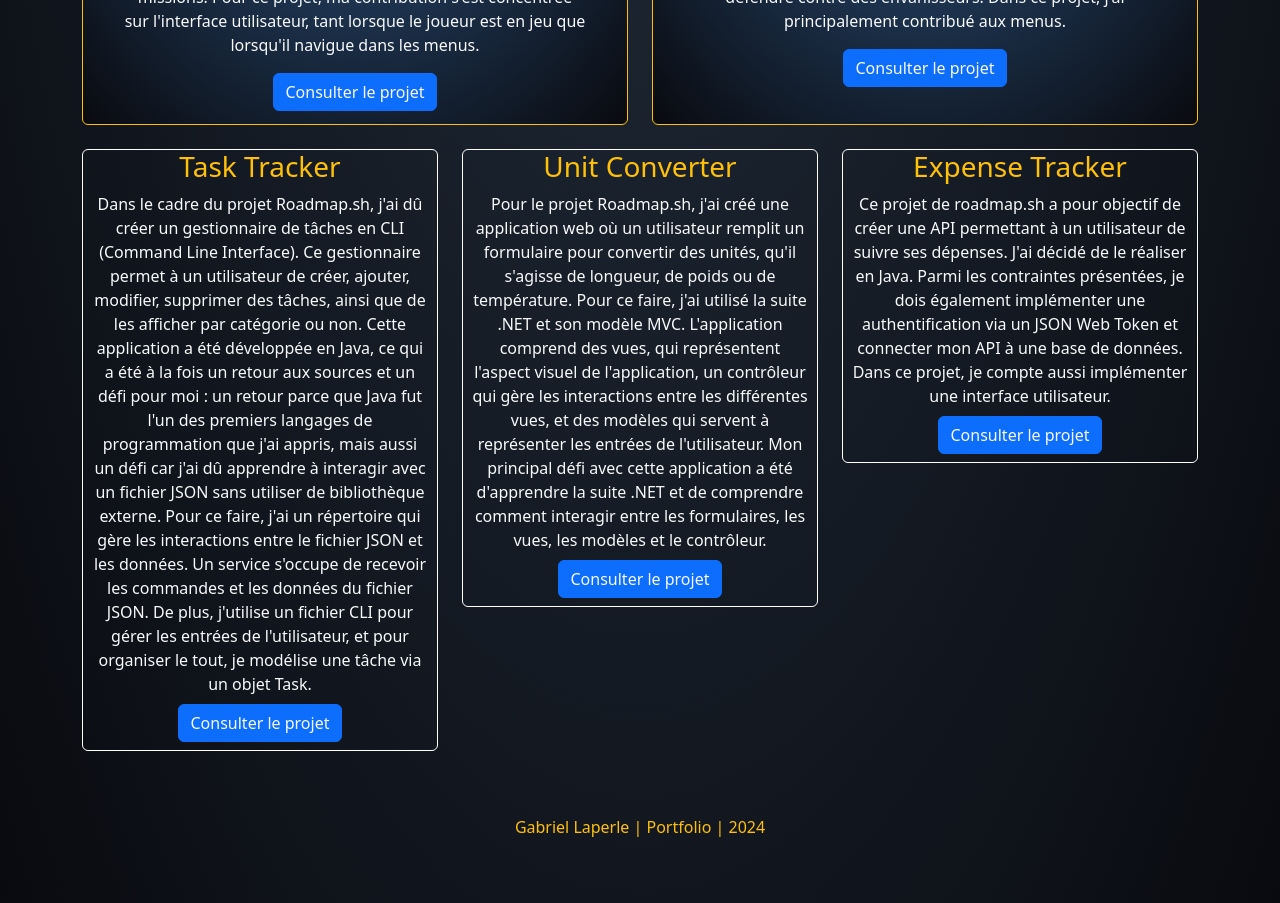
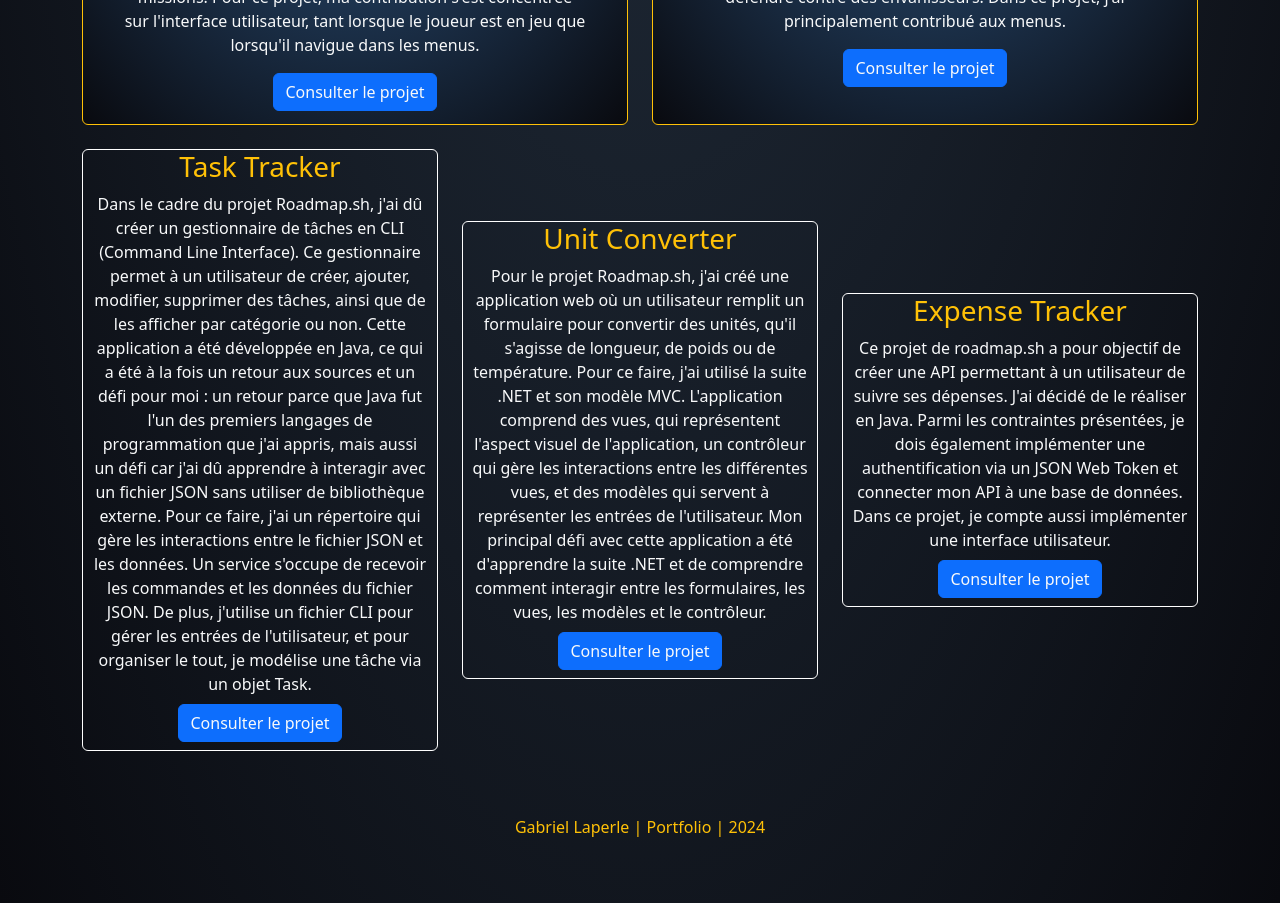
Before and after one commit to LagGap/LagGap.github.io, an Angular app: page / in a window 1280 px wide. Shown: the part 1140-2043 px from the top of the page. Built offline with nearby package versions, Linux system fonts and the light colour scheme.

Commit message:
playing in CSS

```diff
--- a/src/app/components/my-projects/my-projects.component.html
+++ b/src/app/components/my-projects/my-projects.component.html
@@ -3,7 +3,7 @@
     *ngFor="let projectLocation of projetLocationList"
     [projectLocation]="projectLocation">
   </app-projet-list-item>
-  <app-small-project-list-item class="col-md-4"
+  <app-small-project-list-item class="col-md-4 align-self-center"
     *ngFor="let smallProjectLocation of smallProjetLocationList"
     [smallProjectLocation]="smallProjectLocation">
   </app-small-project-list-item>
```
Also changed, not shown: src/app/components/my-projects/my-projects.component.css (line endings or trailing spaces).
